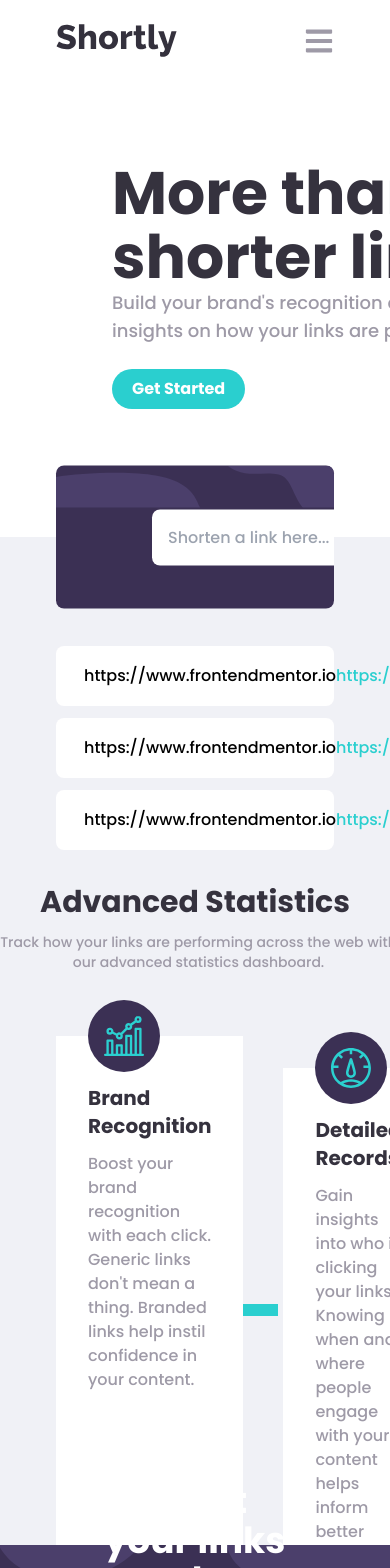
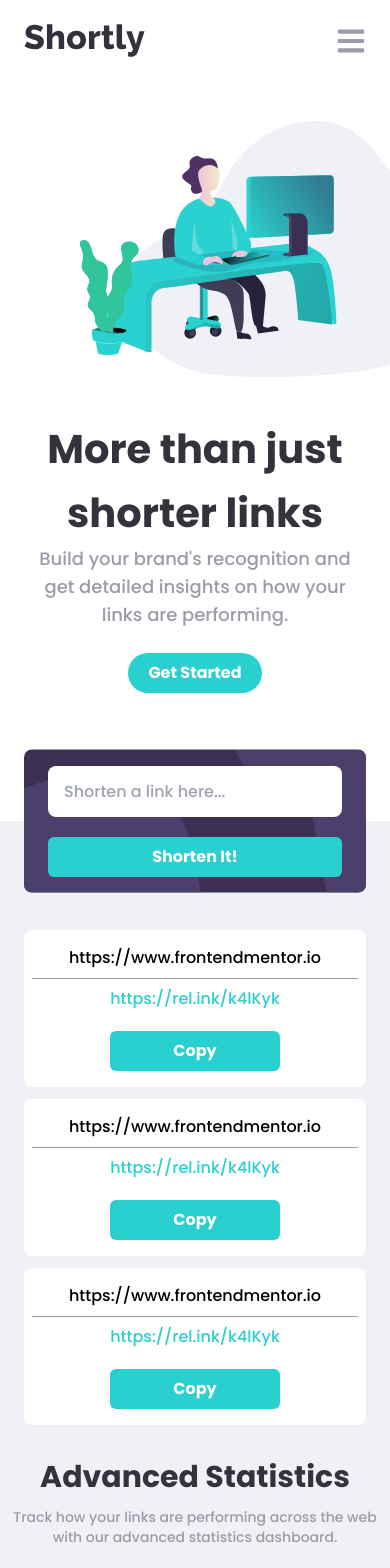
Before and after one commit to mohamed-montaser1/url-shortening-api-master, a React (Create React App) app: page / in a window 390 px wide. Shown: the top 1568 px of the page. Built offline with nearby package versions, Linux system fonts and the light colour scheme.

Commit message:
responsive hero && statistics

```diff
--- a/src/App.css
+++ b/src/App.css
@@ -29,7 +29,19 @@ html {
     @apply text-[#9e9aa7] font-bold hover:text-[#232127] ease-in-out transition-colors;
   }
   .shorten-result {
-    @apply bg-white w-full min-h-[60px] mx-auto rounded-lg flex justify-between items-center px-7;
+    @apply bg-white w-full min-h-[60px] mx-auto rounded-lg flex justify-between items-center px-7 max-[848px]:flex-col max-[848px]:p-4 max-[848px]:px-2;
+  }
+  .shorten-result .result {
+    @apply max-[848px]:flex-col;
+  }
+  .shorten-result span {
+    @apply max-[848px]:border-b max-[848px]:border-b-[#9e9aa7] max-[848px]:pb-2 max-[848px]:w-full max-[848px]:text-center;
+  }
+  .shorten-result div a {
+    @apply pt-2;
+  }
+  .shorten-result .result button {
+    @apply w-full;
   }
   .footer__col {
     @apply flex flex-col gap-5;
@@ -47,7 +59,7 @@ html {
 
 @media (max-width: 991px) {
   .nav-collapse {
-    @apply fixed left-0 right-0 overflow-hidden transition-all ease-in-out duration-300 top-20 h-0 p-0 flex-col bg-[#3b3054] z-[1000] rounded-xl container-m;
+    @apply absolute left-0 right-0 overflow-hidden transition-all ease-in-out duration-300 top-20 h-0 p-0 flex-col bg-[#3b3054] z-[1000] rounded-xl container-m;
   }
   .nav-collapse.active {
     @apply h-[50vh] py-5;
@@ -75,6 +87,34 @@ html {
   .nav-collapse .auth__buttons button.btn--transparent-bg {
     @apply text-white;
   }
+
+  .hero {
+    @apply flex-col-reverse px-0;
+  }
+  .hero img {
+    @apply relative;
+  }
+  .hero h1 {
+    @apply text-center mx-auto;
+  }
+  .hero p {
+    @apply text-center mx-auto;
+  }
+  .hero button {
+    @apply mx-auto block;
+  }
+}
+
+@media (max-width: 718px) {
+  .hero__illustration {
+    right: -5rem;
+  }
+}
+
+@media (max-width: 378px) {
+  .hero__illustration {
+    right: -3rem;
+  }
 }
 
 .container-p {
@@ -89,6 +129,18 @@ html {
   @apply right-28 left-28;
 }
 
+@media (max-width: 1084px) {
+  .container-inline {
+    @apply right-14 left-14;
+  }
+  .container-p {
+    @apply px-14;
+  }
+  .container-m {
+    @apply mx-14;
+  }
+}
+
 @media (max-width: 736px) {
   .container-inline {
     @apply right-14 left-14;
@@ -100,3 +152,21 @@ html {
     @apply mx-14;
   }
 }
+
+@media (max-width: 458px) {
+  .container-inline {
+    @apply right-6 left-6;
+  }
+  .container-p {
+    @apply px-6;
+  }
+  .container-m {
+    @apply mx-6;
+  }
+}
+
+@media (max-width: 884px) {
+  .shorten__link__container button {
+    @apply h-fit;
+  }
+}
--- a/src/App.jsx
+++ b/src/App.jsx
@@ -11,8 +11,8 @@ function App() {
       <Navbar />
       <Hero />
       <Statistics />
-      <Boost />
-      <Footer />
+      {/* <Boost /> */}
+      {/* <Footer /> */}
     </>
   );
 }
--- a/src/components/Hero.jsx
+++ b/src/components/Hero.jsx
@@ -2,18 +2,18 @@ import illustration from "../images/illustration-working.svg";
 
 export default function Hero() {
   return (
-    <div className="hero flex justify-between pl-28">
+    <div className="hero flex justify-between pl-28 relative min-h-[482px]">
       <div className="mt-10">
         <h1
-          className="text-[60px] font-bold text-[#35323e] leading-[4rem]"
+          className="font-bold text-[#35323e] leading-[4rem] max-[336px]:px-5"
           style={{
-            fontSize: "clamp(1.5rem, 60px, 7rem)",
+            fontSize: "clamp(40px, 8vw, 60px)",
             maxWidth: "444px",
           }}
         >
           More than just shorter links
         </h1>
-        <p className="text-[#9e9aa7] mb-6 text-lg w-[500px]">
+        <p className="text-[#9e9aa7] mb-6 text-lg max-w-[500px] max-[464px]:max-w-[346px] max-[336px]:px-5">
           Build your brand's recognition and get detailed insights on how your
           links are performing.
         </p>
@@ -21,7 +21,7 @@ export default function Hero() {
       </div>
       <img
         src={illustration}
-        style={{ transform: "translateX(120px)" }}
+        className="absolute -right-52 hero__illustration"
         alt="illustration working"
       />
     </div>
--- a/src/components/ShortenLink.jsx
+++ b/src/components/ShortenLink.jsx
@@ -7,9 +7,9 @@ export default function ShortenLink() {
         <img
           src={bgShortenDesktop}
           alt="shorten desktop background"
-          className="w-full"
+          className="absolute inset-0 w-full h-full"
         />
-        <div className="absolute top-1/2 left-1/2 -translate-x-1/2 -translate-y-1/2 flex w-full px-24 gap-5">
+        <div className="absolute h-full min-[885px]:items-center max-[884px]:flex-col max-[884px]:py-4 top-1/2 left-1/2 -translate-x-1/2 -translate-y-1/2 flex w-full px-24 max-[598px]:px-11 max-[436px]:px-6 gap-5 shorten__link__container">
           <input
             type="text"
             className="flex-1 rounded-lg px-4 outline-none h-14"
@@ -20,7 +20,10 @@ export default function ShortenLink() {
       </div>
       <div className="results-list container-m flex flex-col gap-3 -translate-y-[34px]">
         {Array.from({ length: 3 }).map((el) => (
-          <div className="shorten-result" key={Math.random() * 1000 + 5}>
+          <div
+            className="shorten-result"
+            key={Math.random() * 1000 + 5}
+          >
             <span>https://www.frontendmentor.io</span>
             <div className="result flex items-center gap-5">
               <a
--- a/src/components/Statistics.jsx
+++ b/src/components/Statistics.jsx
@@ -28,18 +28,18 @@ const data = [
 
 export default function Statistics() {
   return (
-    <section className="statistics bg-[#f0f1f6]  h-screen mt-32 pb-[63rem]">
+    <section className="statistics bg-[#f0f1f6]  min-h-screen mt-32 pb-20">
       <ShortenLink />
-      <h2 className="text-3xl text-center font-bold text-[#35323e]">
+      <h2 className="text-3xl text-center font-bold text-[#35323e] container-p max-[357px]:text-2xl">
         Advanced Statistics
       </h2>
-      <p className="block mx-auto text-center text-sm mt-3 w-[397px] text-[#9e9aa7]">
+      <p className="block mx-auto text-center text-sm mt-3 w-[397px] text-[#9e9aa7] max-[524px]:container-p max-[524px]:w-full">
         Track how your links are performing across the web with our advanced
         statistics dashboard.
       </p>
       <div className="container-p mt-16 pb-3">
-        <div className="mx-auto flex gap-10 relative w-fit max-w-full">
-          <div className="absolute top-1/2 -translate-y-1/2 h-3 bg-[#2acfcf] container-inline max-w-full"></div>
+        <div className="mx-auto flex  gap-10 relative w-fit max-w-full max-[848px]:flex-col">
+          <div className="absolute top-1/2 max-[848px]:top-0 max-[848px]:translate-y-[0px] -translate-y-1/2 max-[848px]:h-full max-[848px]:w-3 max-[848px]:-translate-x-1/2 max-[848px]:left-1/2 h-3 bg-[#2acfcf] container-inline max-w-full"></div>
           {data.map(({ icon, title, description, className }) => (
             <StatisticsCard
               icon={icon}
--- a/src/components/StatisticsCard.jsx
+++ b/src/components/StatisticsCard.jsx
@@ -6,7 +6,7 @@ export default function StatisticsCard({
 }) {
   return (
     <div
-      className={`statistics__card bg-white w-96 px-8 py-12 relative ${className}`}
+      className={`statistics__card bg-white w-96 px-8 py-12 max-w-full relative ${className}`}
     >
       <div className="icon bg-[#3b3054] w-fit p-4 rounded-full absolute top-0 -translate-y-1/2">
         <img src={icon} alt="icon brand recognition" />
```
